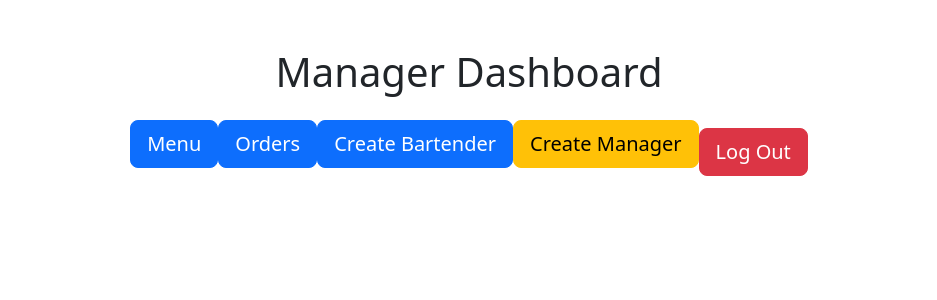
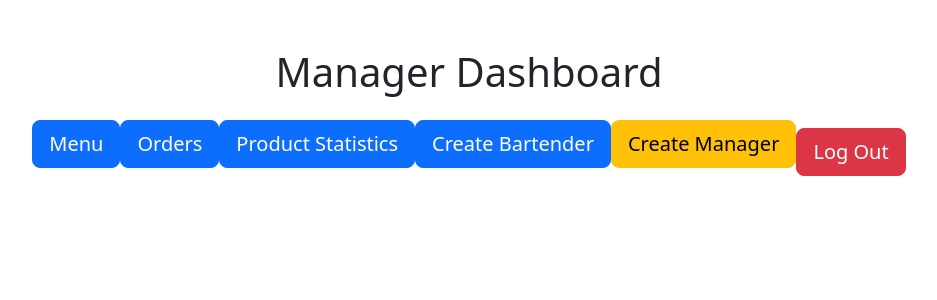
Before and after one commit to uiowaSEP2025/sep2025-project-team_001, a React (Create React App) app in the folder web_app/: page /manager_dashboard in a window 1280 px wide. Shown: the top 300 px of the page, without its empty margins (171-1108 px from the left). Built offline with nearby package versions, Linux system fonts and the light colour scheme; sample sign-in values are in the browser's storage.

Commit message:
SCRUM-39 Added button so that Shaun can adjust the styling in his branch.

```diff
--- a/web_app/src/pages/ManagerDashboard.js
+++ b/web_app/src/pages/ManagerDashboard.js
@@ -17,6 +17,9 @@ function ManagerDashboard() {
     navigate('/manager_registration');
   };
 
+  const handleProductStatsClick = () => {
+    navigate('/product_statistics');
+  }
   const handleMenuClick = () => {
     navigate('/menu');
   };
@@ -57,6 +60,14 @@ function ManagerDashboard() {
       <Button
         variant="primary"
         size="lg"
+        onClick={handleProductStatsClick}
+        className="mb-3"
+      >
+        Product Statistics
+      </Button>
+      <Button
+        variant="primary"
+        size="lg"
         onClick={handleBartenderClick}
         className="mb-3"
       >
```
